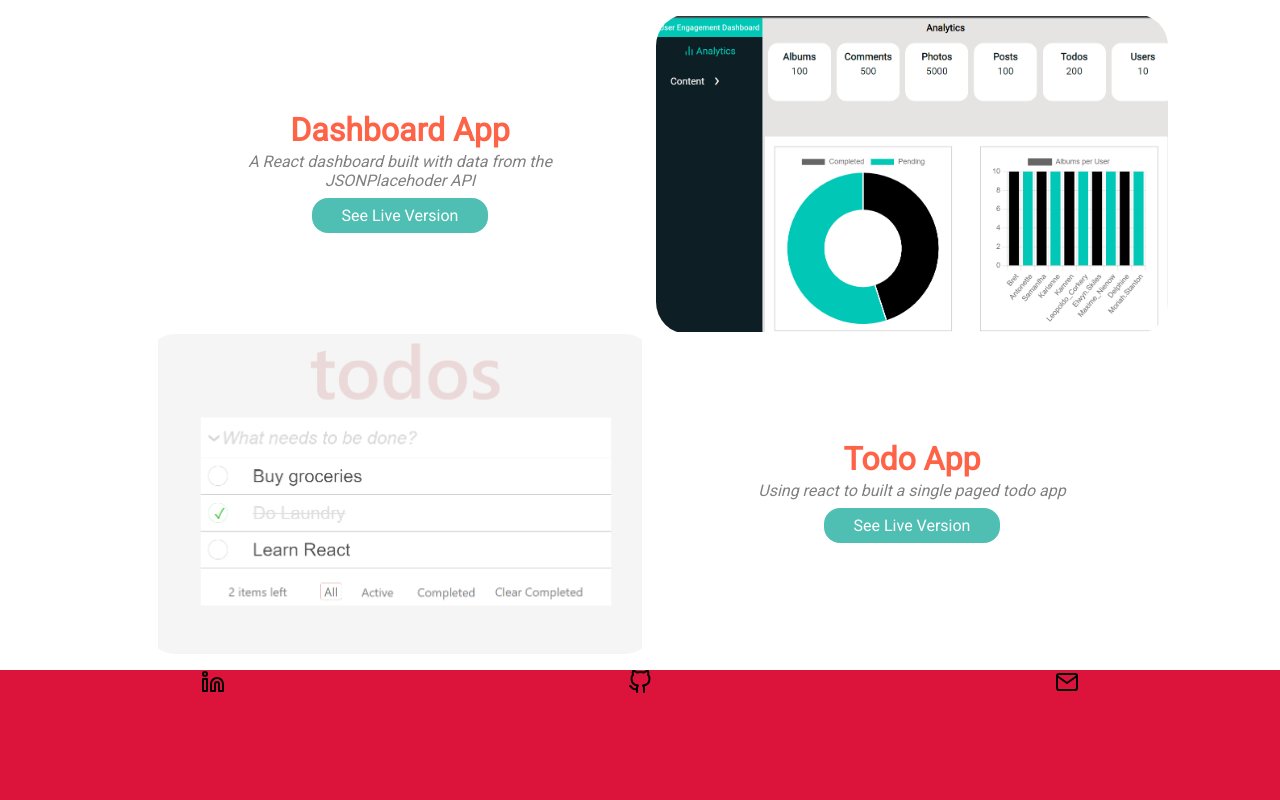
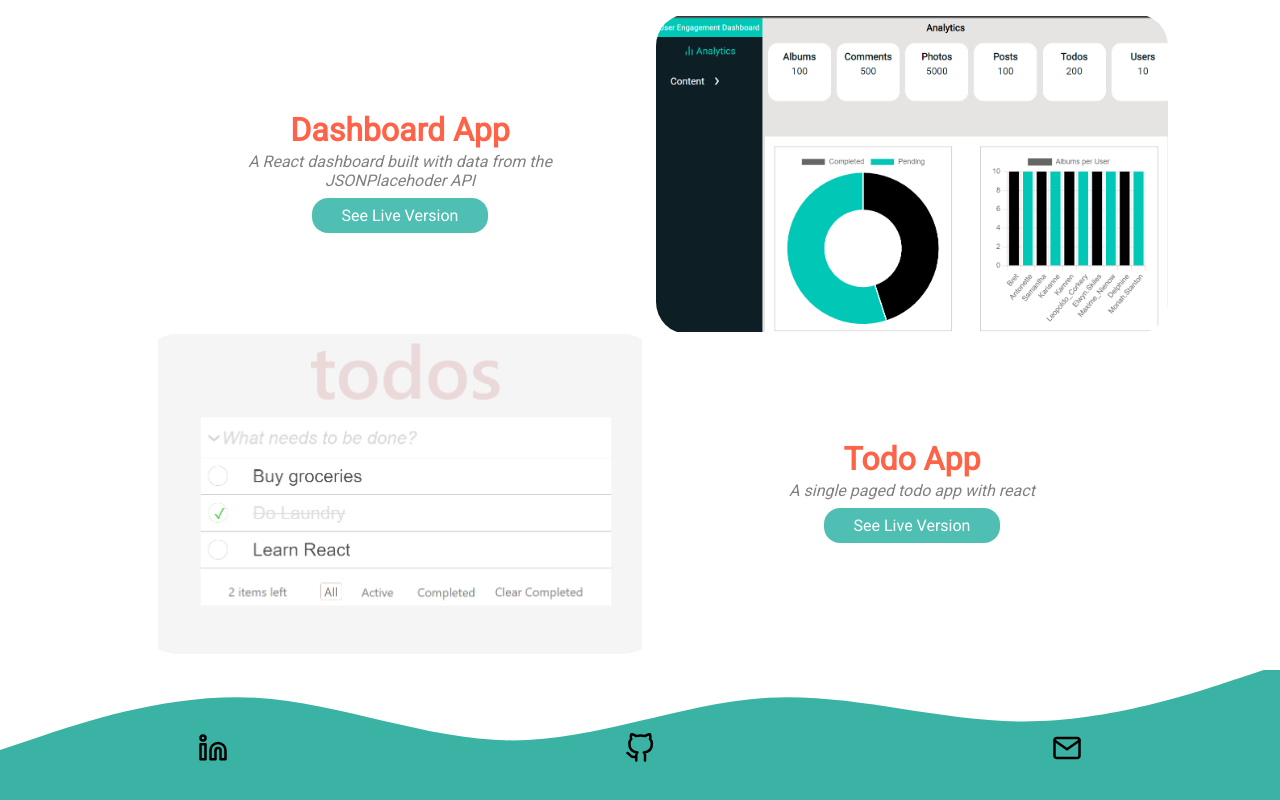
Before and after one commit to AyishaSeidu/react_portfolio_website, a React (Create React App) app: page / in a window 1280 px wide. Shown: the part 862-1662 px from the top of the page. Built offline with nearby package versions, Linux system fonts and the light colour scheme.

Commit message:
style page footer

```diff
--- a/src/components/Site.js
+++ b/src/components/Site.js
@@ -8,7 +8,7 @@ import Projects from "./Projects";
 
 function Site() {
 
-  const projects = [{id: 0, name: 'Dashboard App', description: 'A React dashboard built with data from the JSONPlacehoder API', link: 'https://reverent-raman-1baaf8.netlify.app/', image: 'dashboard'} ,{id: 1, name: 'Todo App', description: 'Using react to built a single paged todo app', link: 'https://wonderful-brattain-c2056e.netlify.app/', image: 'todo'}];
+  const projects = [{id: 0, name: 'Dashboard App', description: 'A React dashboard built with data from the JSONPlacehoder API', link: 'https://reverent-raman-1baaf8.netlify.app/', image: 'dashboard'} ,{id: 1, name: 'Todo App', description: 'A single paged todo app with react', link: 'https://wonderful-brattain-c2056e.netlify.app/', image: 'todo'}];
 
   return (
     <PageWrapper >
@@ -18,9 +18,9 @@ function Site() {
       </div>
       <>
       <Footer>
-        <Linkedin/>
-        <GitHub/>
-        <Mail/>
+       <FooterItem href="https://www.linkedin.com/in/ayishetu-seidu-70431392/" target="__blank"> <Linkedin size={30}/> </FooterItem>
+       <FooterItem href="https://github.com/AyishaSeidu" target="__blank"> <GitHub size={30} /> </FooterItem>
+       <FooterItem> <Mail size={30}/> </FooterItem>
       </Footer>
       </>
     </PageWrapper>
@@ -48,9 +48,23 @@ grid-area: footer;
 display: flex;
 flex-direction: row;
 margin: auto;
-background-color: crimson;
+background-image: url("wave.svg");
+background-repeat: no-repeat;
+background-position: center;
+background-size: cover;
 padding: auto;
 width: 100vw;
 height: 100%;
 justify-content: space-around;
+align-items: flex-end;
 `;
+
+const FooterItem = styled.a`
+cursor: pointer;
+color: black;
+margin: auto;
+padding: 0.2rem;
+:hover {
+  color: tomato;
+}
+`;
```
Also changed, not shown: public/wave.svg (added).
